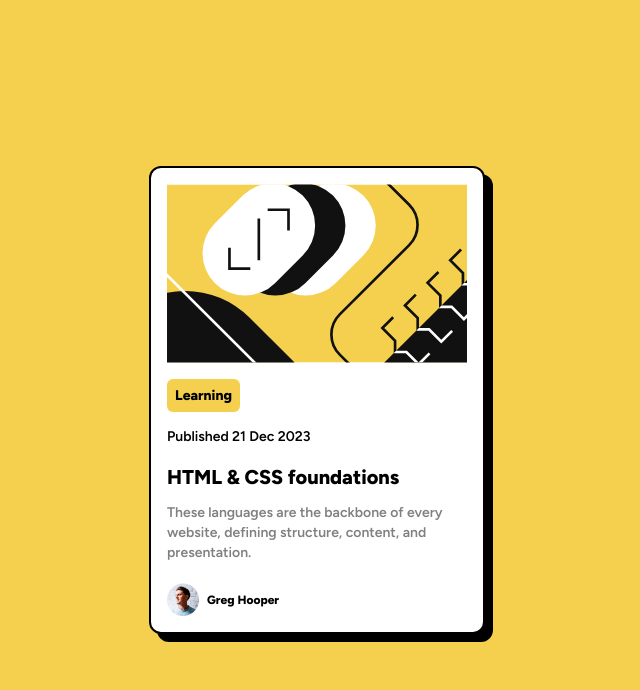
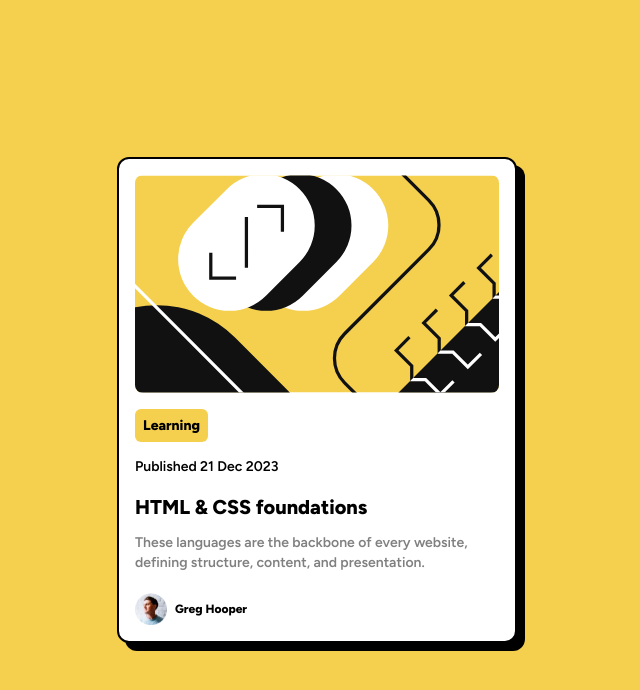
Before and after one commit to OmprakashR/Blog-preview-card, a plain HTML site: page index.html in a window 1280 px wide. Shown: the whole page, without its empty margins (323-963 px from the left). Drawn offline with nearby package versions, Linux system fonts and the light colour scheme.

Commit message:
Update index.html

```diff
--- a/index.html
+++ b/index.html
@@ -39,9 +39,9 @@
 
 <body class="bg-[--Yellow]">
   <main class="flex justify-center items-center h-screen">
-    <div class="bg-white  max-w-[336px] p-4 rounded-xl  shadow-box  border-2 border-black">
+    <div class="bg-white  max-w-[400px] p-4 rounded-xl  shadow-box  border-2 border-black">
       <div class="">
-        <img src="./assets/images/illustration-article.svg" alt="illustration article" width="336" height="201">
+        <img src="./assets/images/illustration-article.svg" class="rounded-lg" alt="illustration article" width="400" height="201">
       </div>
       <div class="my-5">
         <span class="p-2 rounded-md bg-[--Yellow] font-bold text-sm ">Learning</span>
```
